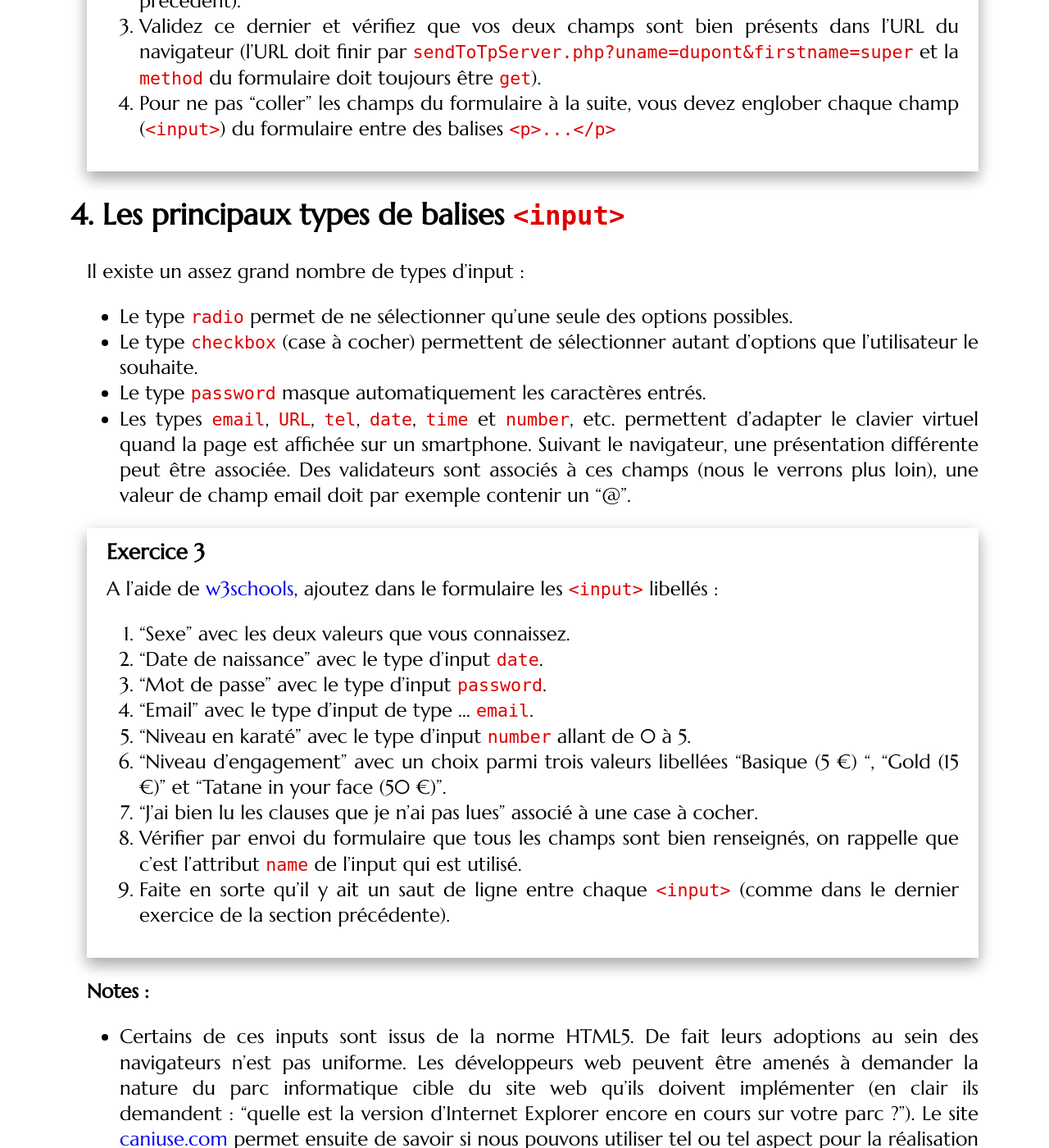
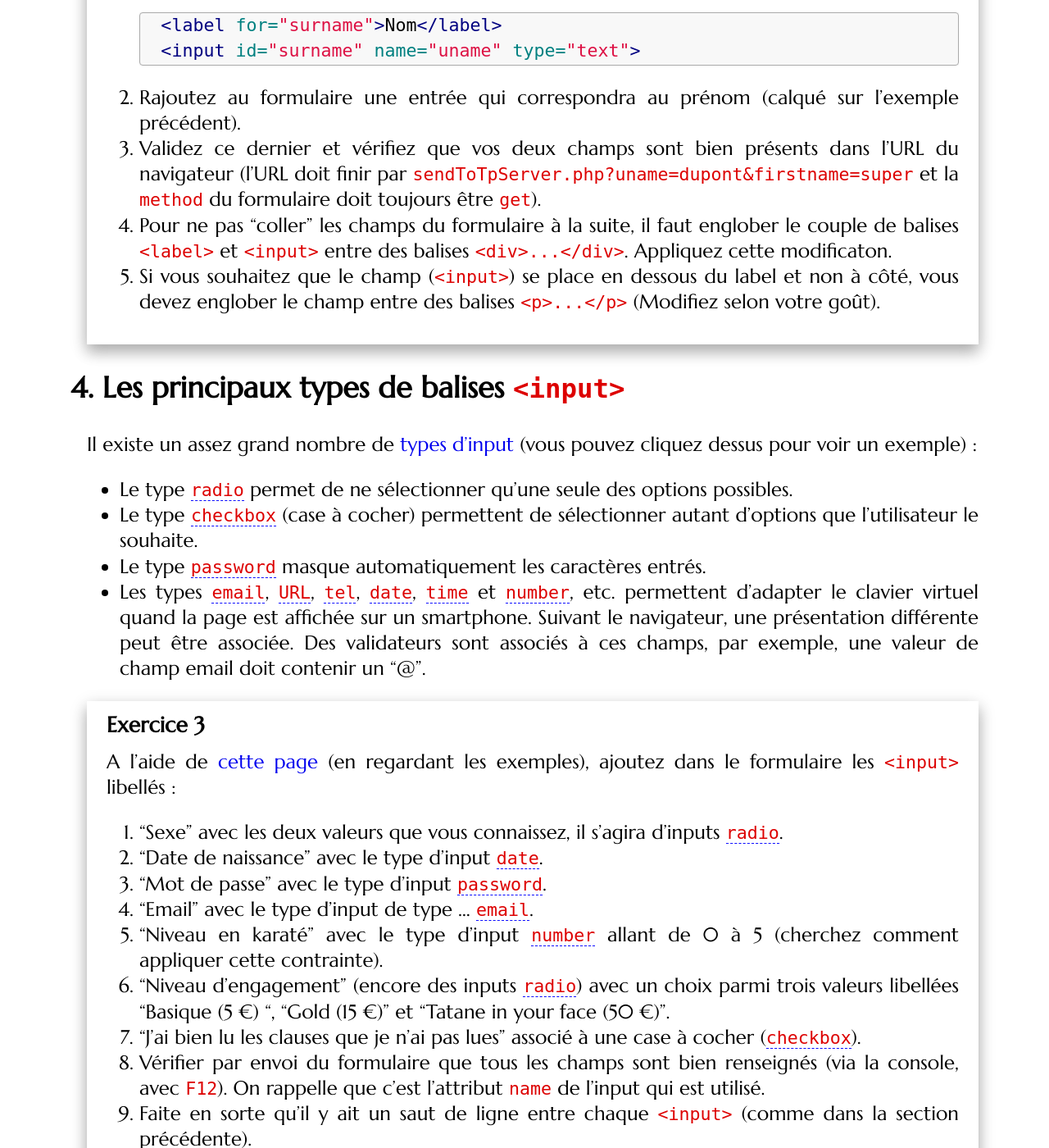
Before and after one commit to mgasquet/ProgWeb-NSI, a Jekyll site: the page built from tutorials/tp3.md, in a window 1280 px wide and 1400 px high, scrolled down 3107 px. Shown: the whole window at 82% size. Built offline with Jekyll 4.4.1, drawn with Linux system fonts in a browser that asks for light colours; some web fonts are replaced; comment, search, counter and statistics services are not loaded; some of the changed text lies outside the part shown.

Commit message:
tp3 form

````diff
--- a/tutorials/tp3.md
+++ b/tutorials/tp3.md
@@ -22,7 +22,7 @@ https://openclassrooms.com/courses/apprenez-a-creer-votre-site-web-avec-html5-et
 
 <!-- Corriger absence d'explications sur <option value=""> et selected -->
 
-Pour ce TP, reprenez votre dossier `TP_Web_Site` du [TP précédent](tp2.html) (éventuellement mis à jour avec la correction)
+Pour ce TP, reprenez votre dossier `TP_Web_Site` du [TP précédent](tp2.html) (éventuellement mis à jour avec [la correction]({{site.baseurl}}/corrections/correction_tp2_web_css.zip))
 
 ## Introduction
 
@@ -88,24 +88,27 @@ Nous allons voir comment est envoyée la valeur d'un `<input>` lorsque l'on soum
  va contenir le formulaire d'inscription au fan-club de Chuck que nous allons
  construire dans ce TP.
 
-1. Ajoutez à la page `inscription.html` le formulaire suivant :
+ 1. Pour avoir un **template** de base pour la page, reprenez le code de la page `ìndex.html` et copiez le dans votre nouvelle page `inscription.html`.
+	Supprimez tout le contenu (intérieur) du body, et changez le titre de la page par "Inscription au fan-club de Chuck Norris".
+
+1. Ajoutez à la page `inscription.html` le formulaire suivant (dans le body) :
 
    ```html
-   <form action="sendToMySecondYearInIut.php" method="post">
+   <form action="sendToTpServer.php" method="post">
      <input name="uname" type="text" >
      <input type="submit" value="Envoyer">
    </form>
    ```
 
-  1. **Sous Chrome relativement récent uniquement** : Affichez la page et ouvrez la console (F12) pour aller sur l'onglet
-  'Réseau', cocher la case "Preserve log", donnez la valeur `dupont` au champ texte, puis cliquez sur le bouton
-  "Envoyer" du formulaire.  Vous devez voir une requête contenant
-  `sendToTpServer` dans la console. Cliquez sur cette ligne et cherchez
-  la valeur `dupont` dans les détails de la transaction.
+  1. **Avec Firefox** : Affichez la page et ouvrez la console (F12) pour aller sur l'onglet
+  'Réseau', entrez la valeur `dupont` au champ texte, puis cliquez sur le bouton
+  "Envoyer" du formulaire (il est normal d'avoir une erreur).  Vous devez voir une requête contenant
+  `sendToTpServer` dans la console. Cherchez
+  la valeur `dupont` dans les détails de la transaction, à droite, dans l'onglet 'Requête'.
 
  1. Donnez à l'attribut `method` du formulaire la valeur `get`. Cliquez sur le
     bouton "Envoyer" du formulaire, l'URL doit maintenant finir par
-    "sendToMySecondYearInIut.php?uname=dupont".
+    "sendToTpServer.php?uname=dupont".
 
 
 </div>
@@ -135,38 +138,40 @@ Il serait bien de préciser à l'utilisateur à quoi notre champ `<input>` fait
     l'URL du navigateur (l'URL doit finir par
     `sendToTpServer.php?uname=dupont&firstname=super` et la `method` du
     formulaire doit toujours être `get`).
- 1. Pour ne pas "coller" les champs du formulaire à la suite, vous devez englober chaque champ (`<input>`) du formulaire entre des balises `<p>...</p>`
-
+ 1. Pour ne pas "coller" les champs du formulaire à la suite, il faut englober le couple de balises `<label>` et `<input>` entre des balises `<div>...</div>`. Appliquez cette modificaton.
+ 1. Si vous souhaitez que le champ (`<input>`) se place en dessous du label et non à côté, vous devez englober le champ entre des balises `<p>...</p>` (Modifiez selon votre goût).
 </div>
 
 ## Les principaux types de balises `<input>`
 
 
-Il existe un assez grand nombre de types d'input :
+Il existe un assez grand nombre de [types d'input](https://developer.mozilla.org/fr/docs/Web/HTML/Element/input) (vous pouvez cliquez dessus pour voir un exemple) :
 
- * Le type `radio` permet de ne sélectionner qu'une seule des options
+ * Le type [`radio`](https://developer.mozilla.org/fr/docs/Web/HTML/Element/input/radio) permet de ne sélectionner qu'une seule des options
 possibles.
- * Le type `checkbox` (case à cocher) permettent de sélectionner autant d'options que l'utilisateur le souhaite.
- * Le type `password` masque automatiquement les caractères entrés.
- * Les types `email`, `URL`, `tel`, `date`, `time` et `number`, etc. permettent
+ * Le type [`checkbox`](https://developer.mozilla.org/fr/docs/Web/HTML/Element/input/checkbox) (case à cocher) permettent de sélectionner autant d'options que l'utilisateur le souhaite.
+ * Le type [`password`](https://developer.mozilla.org/fr/docs/Web/HTML/Element/input/password) masque automatiquement les caractères entrés.
+ * Les types [`email`](https://developer.mozilla.org/fr/docs/Web/HTML/Element/input/email), [`URL`](https://developer.mozilla.org/fr/docs/Web/HTML/Element/input/url),
+ [`tel`](https://developer.mozilla.org/fr/docs/Web/HTML/Element/input/tel), [`date`](https://developer.mozilla.org/fr/docs/Web/HTML/Element/input/date), [`time`](https://developer.mozilla.org/fr/docs/Web/HTML/Element/input/time) et [`number`](https://developer.mozilla.org/fr/docs/Web/HTML/Element/input/number), etc. permettent
  d'adapter le clavier virtuel quand la page est affichée sur un smartphone.
  Suivant le navigateur, une présentation différente peut être associée. Des
- validateurs sont associés à ces champs (nous le verrons plus loin),  une valeur de champ email doit par exemple contenir un "@".
+ validateurs sont associés à ces champs, par exemple, une valeur de champ email doit contenir un "@".
 
 <div class="exercise" id="exinput">
 
- A l'aide de [w3schools](http://www.w3schools.com/tags/att_input_type.asp), ajoutez dans le formulaire les `<input>` libellés :
+ A l'aide de [cette page](https://developer.mozilla.org/fr/docs/Web/HTML/Element/input) (en regardant les exemples), ajoutez dans le formulaire les `<input>` libellés :
 
- 1. "Sexe" avec les deux valeurs que vous connaissez.
- 1. "Date de naissance" avec le type d'input `date`.
- 1. "Mot de passe" avec le type d'input `password`.
- 1. "Email" avec le type d'input de type ... `email`.
- 1. "Niveau en karaté" avec le type d'input `number` allant de 0 à 5.
- 1. "Niveau d'engagement" avec un choix parmi trois valeurs libellées "Basique (5 €) ", "Gold (15 €)" et "Tatane in your face (50 €)".
- 1. "J'ai bien lu les clauses que je n'ai pas lues" associé à une case à cocher.
- 1. Vérifier par envoi du formulaire que tous les champs sont bien renseignés, on rappelle que c'est l'attribut `name` de l'input qui est utilisé.
+ 1. "Sexe" avec les deux valeurs que vous connaissez, il s'agira d'inputs [`radio`](https://developer.mozilla.org/fr/docs/Web/HTML/Element/input/radio).
+ 1. "Date de naissance" avec le type d'input [`date`](https://developer.mozilla.org/fr/docs/Web/HTML/Element/input/date).
+ 1. "Mot de passe" avec le type d'input [`password`](https://developer.mozilla.org/fr/docs/Web/HTML/Element/input/password).
+ 1. "Email" avec le type d'input de type ... [`email`](https://developer.mozilla.org/fr/docs/Web/HTML/Element/input/email).
+ 1. "Niveau en karaté" avec le type d'input [`number`](https://developer.mozilla.org/fr/docs/Web/HTML/Element/input/number) allant de 0 à 5 (cherchez comment appliquer cette contrainte).
+ 1. "Niveau d'engagement" (encore des inputs [`radio`](https://developer.mozilla.org/fr/docs/Web/HTML/Element/input/radio)) avec un choix parmi trois valeurs libellées "Basique (5 €) ", "Gold (15 €)" et "Tatane in your face (50 €)".
+ 1. "J'ai bien lu les clauses que je n'ai pas lues" associé à une case à cocher ([`checkbox`](https://developer.mozilla.org/fr/docs/Web/HTML/Element/input/checkbox)).
+ 1. Vérifier par envoi du formulaire que tous les champs sont bien renseignés (via la console, avec `F12`). On rappelle que c'est l'attribut `name` de l'input qui est utilisé.
  1. Faite en sorte qu'il y ait un saut de ligne entre chaque `<input>` (comme
-    dans le dernier exercice de la section précédente).
+    dans la section précédente).
+ 1. Au besoin, vous pouvez ajouter plus d'espace entre deux champs en ajoutant une balise `<br>` entre les deux `<div>` qui contiennent les champs.
 
 </div>
 
@@ -194,7 +199,7 @@ comme dans l'exercice 1 pour le voir).
 
 ## La balise `<select>`
 
-Voyons maintenant un autre élément important d'un formulaire, correspondant à la balise `<select>`.
+Voyons maintenant un autre élément important d'un formulaire, correspondant à la balise [`<select>`](https://developer.mozilla.org/fr/docs/Web/HTML/Element/select).
 Il permet de choisir parmi un ensemble de valeurs présentées par un menu déroulant.
 Tout comme `<input>`, cet élément peut aussi être libellé via un `<label>`. La liste déroulante permet de base de ne sélectionner
 qu'une option. Plusieurs options peuvent être sélectionnées si l'attribut `multiple` est ajouté à la balise `<select>`. Des groupes de choix peuvent être proposés avec la balise `<optgroup>`.
@@ -238,19 +243,32 @@ regroupez les champs sur ces trois grands axes suivant :
 </div>
 
 
-## Ergonomie et convivialité
+## Champs obligatoires, ergonomie et convivialité
+
+### Champs obligatoires
+
+Il est possible de rendre un champ **obligatoire**.
+Cela signfiie que le formulaire ne sera pas envoyé si l'utilisateur ne complète pas le champ.
+Pour rendre un champ obligatoire, il suffit de rajouter l'attribut `required` dans la balise du champ (`<input>`, `<select>`, `<textarea>`, etc...) **sans aucune valeur associée** (pas de =).
+Vous pouvez regarder [le code de cet exemple](https://developer.mozilla.org/fr/docs/Web/HTML/Element/Input).
+
+<div class="exercise" id="extab">
+  1. Rendre la coche "J'ai bien lu les clauses que je n'ai pas lues" obligatoire. Vérifiez si l'envoi du formulaire est bien impossible alors.
+  1. Rendre aussi les champs "Nom" "Mot de passe" et "Email" obligatoires.
+  1. Par convention d'usage, le nom des champs obligatoires est suivi d'une "*". Ajoutez la aux labels des `<input>` obligatoires.
+</div>
+
 
 ### Navigation
 
 Pour les utilisateurs avancés, la navigation à l'aide de la touche “tabulation”
 permet de parcourir très vite le formulaire. L'attribut “autofocus” permet de
-spécifier au navigateur quel élément du formulaire doit avoir le focus quand la page est chargée. L'attribut “tabindex” permet de spécifier l'ordre
+spécifier au navigateur quel élément du formulaire doit avoir le focus quand la page est chargée. L'attribut [`tabindex`](https://developer.mozilla.org/fr/docs/Web/HTML/Attributs_universels/tabindex) permet de spécifier l'ordre
 dans lequel les éléments sont parcourus en appuyant sur “tabulation”.
 
 <div class="exercise" id="extab">
- * Vérifiez que vous pouvez accéder à tous les champs avec la touche tabulation. Modifier l'ordre de tabulation avec la propriété “tabindex”.
+ * Vérifiez que vous pouvez accéder à tous les champs avec la touche tabulation. Modifier l'ordre de tabulation avec l'attribut `tabindex`.
 </div>
-
 
 ### Convivialité
 
````
Also changed, not shown: other parts of tutorials/tp3.md (+4 -4 lines), index.md (+3 -3 lines), tutorials/tp2.md (+1 -1 lines), tutorials/tp_bonus1.md (+7 -7 lines), 2 other files.
